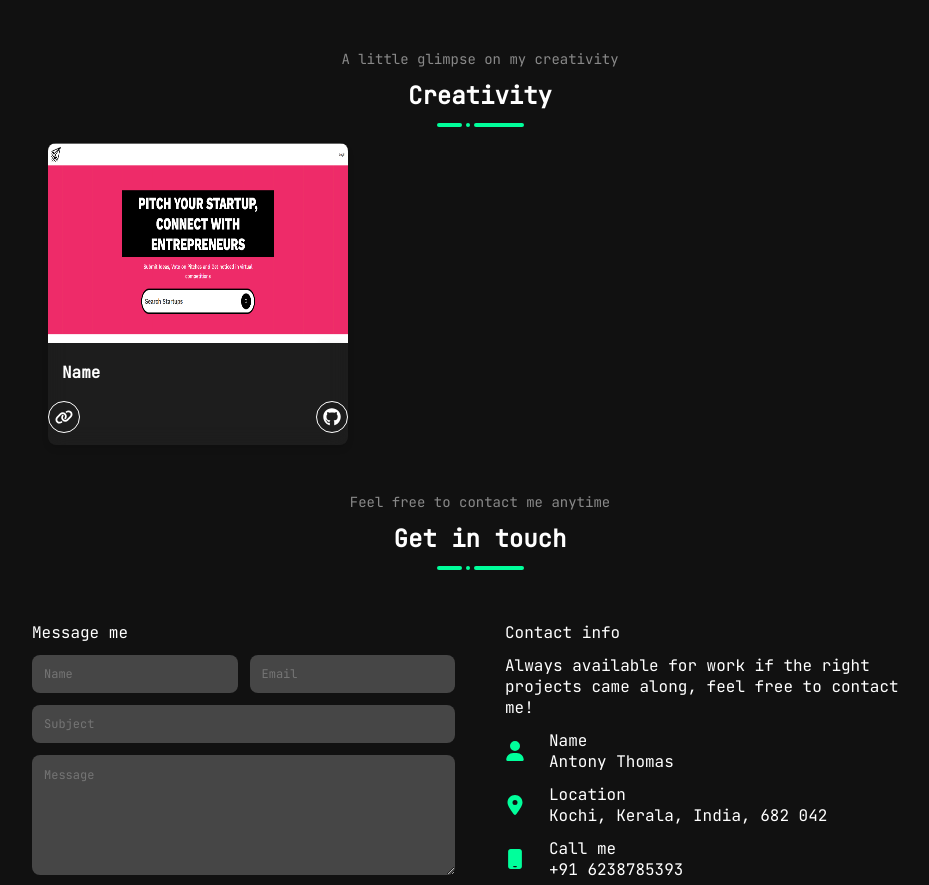
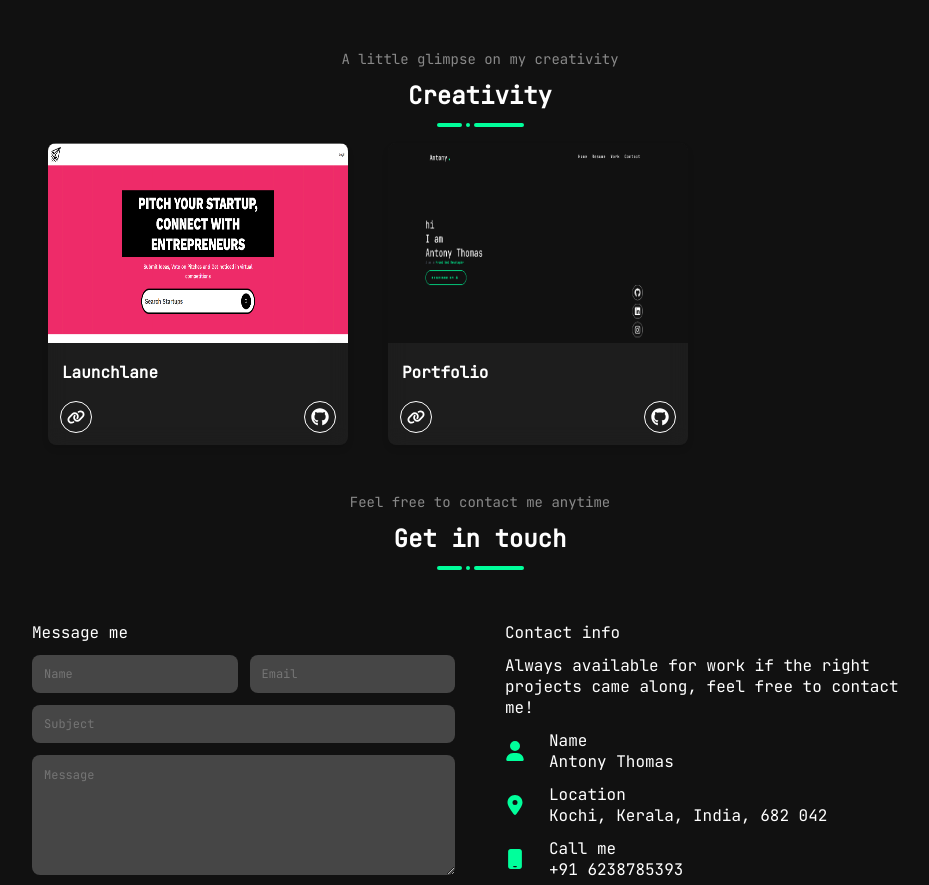
Before and after one commit to antonythomas123/Portolio, a React (Create React App) app: page / in a window 1280 px wide. Shown: the part 1600-2485 px from the top of the page, without its empty margins (160-1089 px from the left). Built offline with nearby package versions, Linux system fonts and the light colour scheme; the HTML template or start-up script is replaced by a standard one.

Commit message:
works data mapped

```diff
--- a/src/assets/Works/index.js
+++ b/src/assets/Works/index.js
@@ -1 +1,2 @@
 export { default as LaunchLane } from "./Launchlane.png";
+export { default as Portfolio } from "./Portfolio.png";
--- a/src/assets/index.js
+++ b/src/assets/index.js
@@ -1,3 +1,3 @@
 export { default as ResumeAntony } from "./Antony_Thomas.pdf";
 export { Html, CSS, JavaScript, ReactImg, Nextjs, Tailwind } from "./Skills";
-export { LaunchLane } from "./Works";
+export { LaunchLane, Portfolio } from "./Works";
--- a/src/components/Card/Card.js
+++ b/src/components/Card/Card.js
@@ -1,25 +1,41 @@
 import React from "react";
 import styles from "./Card.module.css";
-import { LaunchLane } from "../../assets";
 import { FaGithub, FaLink } from "react-icons/fa6";
 
-function Card() {
+function Card({ image, hostedLink, github, title }) {
   return (
     <div className={styles.card_container}>
       <div className={styles.image_container}>
-        <img src={LaunchLane} alt="" height={"200px"} width={"300px"} />
+        <img src={image} alt={title || ""} height={"200px"} width={"300px"} />
       </div>
 
-      <h3 className={styles.heading}>Name</h3>
+      <h3 className={styles.heading}>{title}</h3>
 
-      <div className={styles.bottom_container}>
-        <a className={styles.social}>
-          <FaLink size={18} />
-        </a>
+      <div
+        className={styles.bottom_container}
+        style={{ justifyContent: hostedLink ? "space-between" : "flex-end" }}
+      >
+        {hostedLink && (
+          <a
+            href={hostedLink}
+            target="_blank"
+            rel="noreferrer"
+            className={styles.social}
+          >
+            <FaLink size={18} />
+          </a>
+        )}
 
-        <a className={styles.social}>
-          <FaGithub size={18} />
-        </a>
+        {github && (
+          <a
+            href={github}
+            target="_blank"
+            rel="noreferrer"
+            className={styles.social}
+          >
+            <FaGithub size={18} />
+          </a>
+        )}
       </div>
     </div>
   );
--- a/src/components/Card/Card.module.css
+++ b/src/components/Card/Card.module.css
@@ -36,6 +36,7 @@
   justify-content: space-between;
   align-items: flex-end;
   margin: 18px 0px 12px 0px;
+  padding: 0px 12px;
 }
 
 .social {
--- /dev/null
+++ b/src/data/works.js
@@ -0,0 +1,16 @@
+import { LaunchLane, Portfolio } from "../assets";
+
+export const works = [
+  {
+    title: "Launchlane",
+    image: LaunchLane,
+    hostedLink: "https://launch-lane-one.vercel.app/",
+    github: "https://github.com/antonythomas123/Launch-Lane",
+  },
+  {
+    title: "Portfolio",
+    image: Portfolio,
+    hostedLink: 'https://portolio-seven.vercel.app/',
+    github: 'https://github.com/antonythomas123/Portolio'
+  }
+];
--- a/src/views/Works/Works.js
+++ b/src/views/Works/Works.js
@@ -1,6 +1,7 @@
 import React from "react";
 import styles from "./Works.module.css";
 import Card from "../../components/Card/Card";
+import { works } from "../../data/works";
 
 function Works() {
   return (
@@ -20,7 +21,17 @@ function Works() {
       </div>
 
       <div className={styles.works_container}>
-        <Card />
+        {works.map((work, index) => {
+          return (
+            <Card
+              key={index}
+              title={work.title}
+              image={work.image}
+              hostedLink={work.hostedLink}
+              github={work.github}
+            />
+          );
+        })}
       </div>
     </div>
   );
--- a/src/views/Works/Works.module.css
+++ b/src/views/Works/Works.module.css
@@ -49,3 +49,9 @@
   background-color: #00ff9b;
   border-radius: 4px;
 }
+
+.works_container {
+    display: flex;
+    gap: 8px;
+    flex-wrap: wrap;
+}
```
Also changed, not shown: src/assets/Works/Portfolio.png (added).
